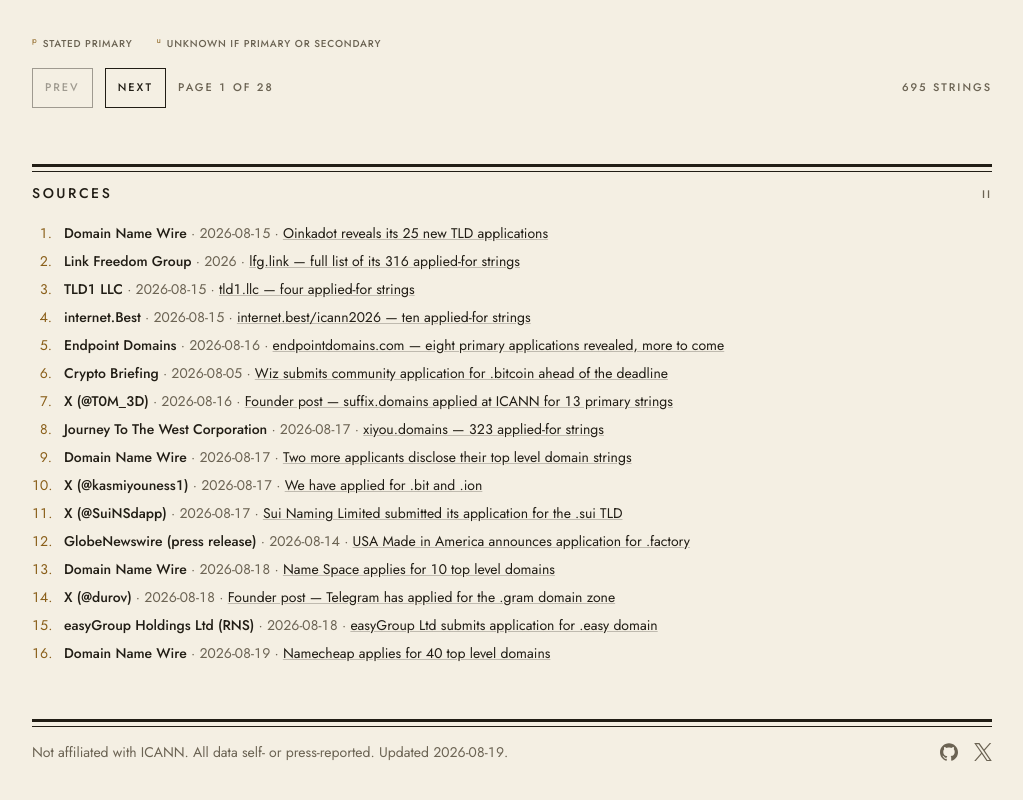
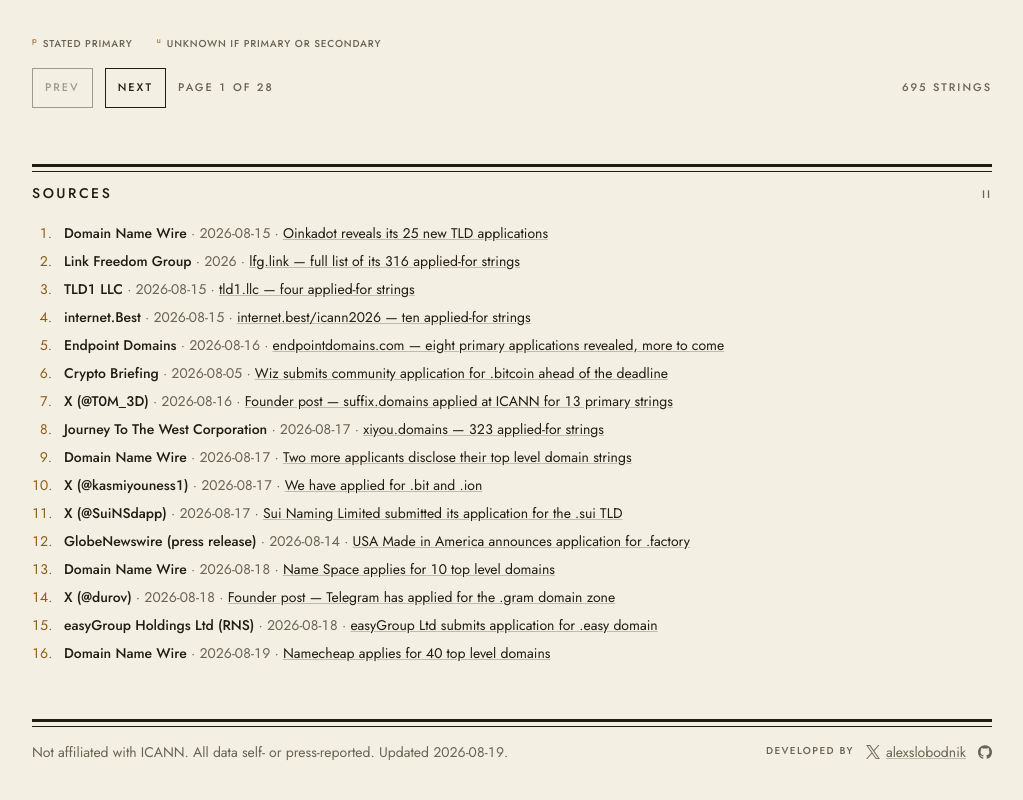
Before and after one commit to aslobodnik/stringscout, a Next.js app: page / in a window 1280 px wide. Shown: the part 1349-2149 px from the top of the page, without its empty margins (128-1151 px from the left). Built offline with nearby package versions, Linux system fonts and the light colour scheme.

Commit message:
footer credit, shorter readme, rules moved to agents.md

```diff
--- a/components/Footer.tsx
+++ b/components/Footer.tsx
@@ -8,6 +8,20 @@
   "M12 .297c-6.63 0-12 5.373-12 12 0 5.303 3.438 9.8 8.205 11.385.6.113.82-.258.82-.577 0-.285-.01-1.04-.015-2.04-3.338.724-4.042-1.61-4.042-1.61C4.422 18.07 3.633 17.7 3.633 17.7c-1.087-.744.084-.729.084-.729 1.205.084 1.838 1.236 1.838 1.236 1.07 1.835 2.809 1.305 3.495.998.108-.776.417-1.305.76-1.605-2.665-.3-5.466-1.332-5.466-5.93 0-1.31.465-2.38 1.235-3.22-.135-.303-.54-1.523.105-3.176 0 0 1.005-.322 3.3 1.23.96-.267 1.98-.399 3-.405 1.02.006 2.04.138 3 .405 2.28-1.552 3.285-1.23 3.285-1.23.645 1.653.24 2.873.12 3.176.765.84 1.23 1.91 1.23 3.22 0 4.61-2.805 5.625-5.475 5.92.42.36.81 1.096.81 2.22 0 1.606-.015 2.896-.015 3.286 0 .315.21.69.825.57C20.565 22.092 24 17.592 24 12.297c0-6.627-5.373-12-12-12";
 const X_PATH =
   "M14.234 10.162 22.977 0h-2.072l-7.591 8.824L7.251 0H.258l9.168 13.343L.258 24H2.33l8.016-9.318L16.749 24h6.993zm-2.837 3.299-.929-1.329L3.076 1.56h3.182l5.965 8.532.929 1.329 7.754 11.09h-3.182z";
+
+function Icon({ path }: { path: string }) {
+  return (
+    <svg
+      viewBox="0 0 24 24"
+      width="14"
+      height="14"
+      fill="currentColor"
+      aria-hidden="true"
+    >
+      <path d={path} />
+    </svg>
+  );
+}
 
 function IconLink({
   href,
@@ -24,17 +38,9 @@
       target="_blank"
       rel="noopener noreferrer"
       aria-label={label}
-      className="text-ink-soft hover:text-gold focus-visible:outline-2 focus-visible:outline-gold transition-colors duration-200 ease-in-out"
+      className="hover:text-ink focus-visible:outline-2 focus-visible:outline-gold transition-colors duration-200 ease-in-out"
     >
-      <svg
-        viewBox="0 0 24 24"
-        width="18"
-        height="18"
-        fill="currentColor"
-        aria-hidden="true"
-      >
-        <path d={path} />
-      </svg>
+      <Icon path={path} />
     </a>
   );
 }
@@ -46,9 +52,20 @@
         Not affiliated with ICANN. All data self- or press-reported. Updated{" "}
         {lastUpdated}.
       </p>
-      <div className="flex items-center gap-4 ml-auto">
+      <div className="flex items-center gap-3 ml-auto">
+        <span className="label !text-[10px] !tracking-[0.14em]">Developed by</span>
+        <a
+          href={X_PROFILE}
+          target="_blank"
+          rel="noopener noreferrer"
+          className="flex items-center gap-1.5 hover:text-ink focus-visible:outline-2 focus-visible:outline-gold transition-colors duration-200 ease-in-out"
+        >
+          <Icon path={X_PATH} />
+          <span className="underline decoration-rule hover:decoration-gold">
+            alexslobodnik
+          </span>
+        </a>
         <IconLink href={REPO} label="Stringscout on GitHub" path={GITHUB_PATH} />
-        <IconLink href={X_PROFILE} label="Alex Slobodnik on X" path={X_PATH} />
       </div>
     </footer>
   );
```
Also changed, not shown: 2 other files (tests, documents, lock files or other folders).
